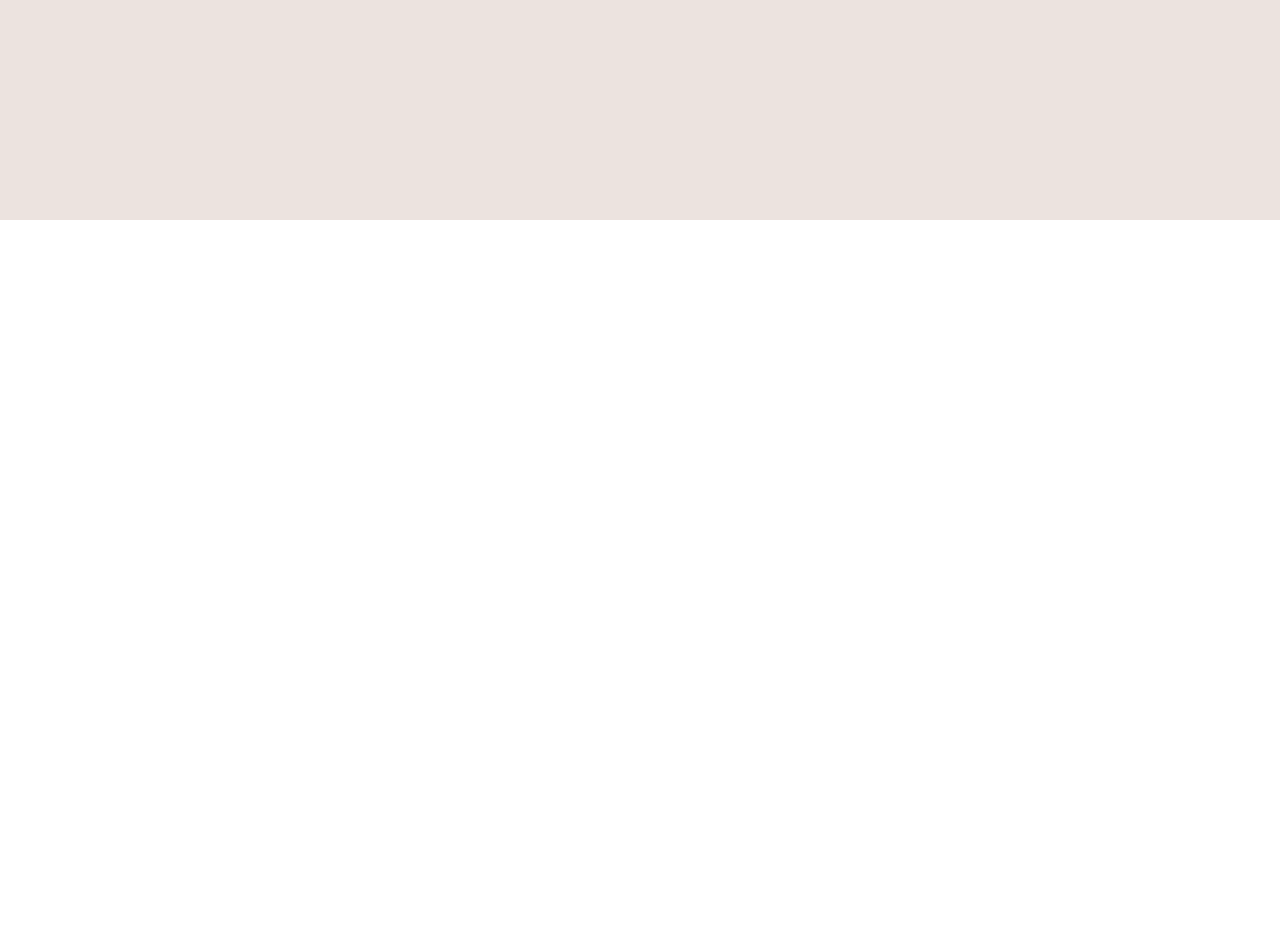
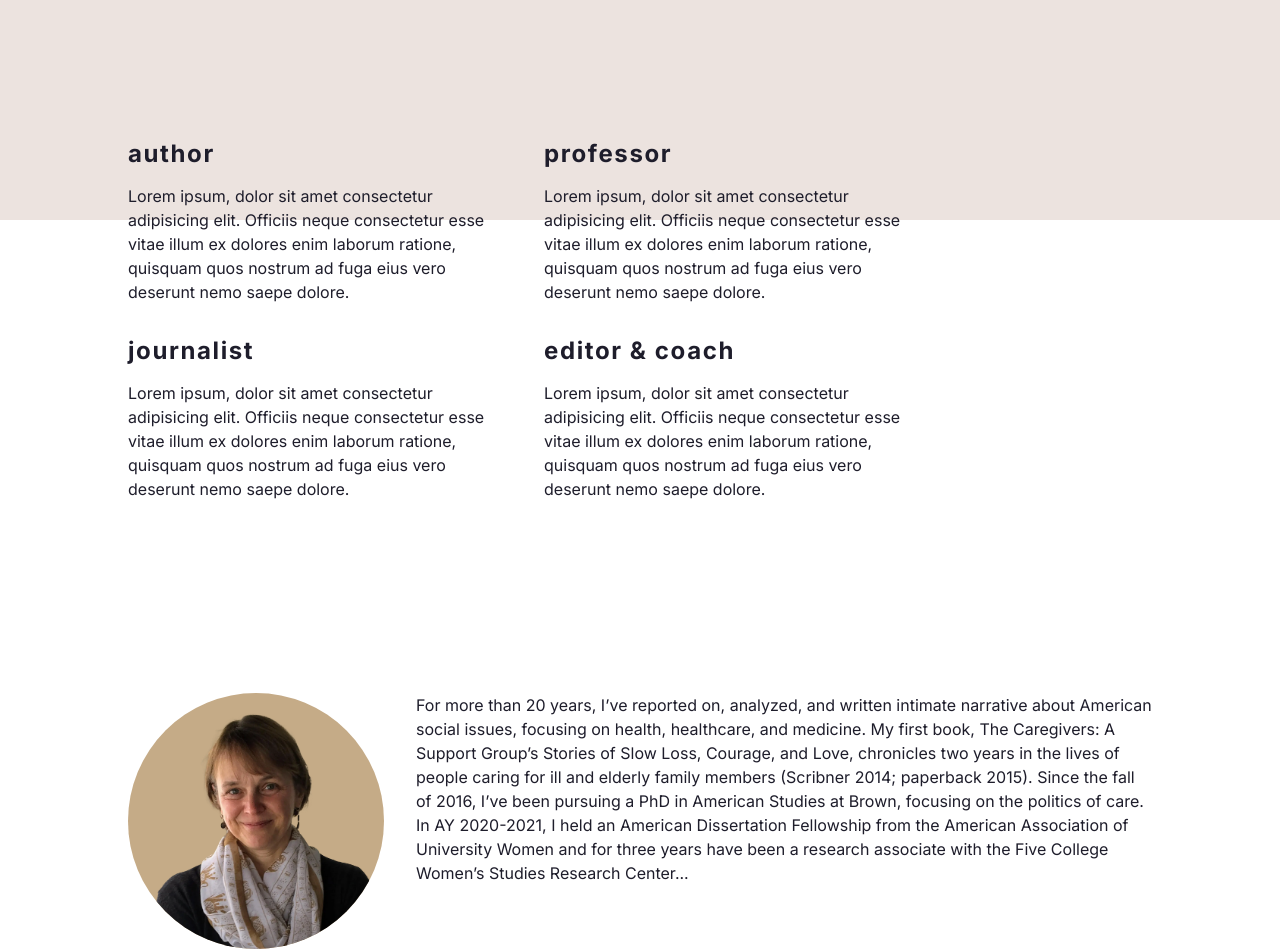
Before and after one commit to galenwinsor/nell-lake, a SvelteKit app: page / in a window 1280 px wide. Shown: the part 580-1529 px from the top of the page. Before the commit the page ends 800 px from the top, so only its background shows below. Built offline with nearby package versions, Linux system fonts and the light colour scheme.

Commit message:
feat: bio and highlights

```diff
--- a/src/global.css
+++ b/src/global.css
@@ -29,7 +29,11 @@
     --red-3: hsla(4, 30%, 60%, 1);
     --red-4: hsla(355, 24%, 30%, 1);
 
+    --flex-gap: 2rem;
+    --section-gap: 12rem;
+
     font-family: "Inter", sans-serif;
+    font-size: 1rem;
     color: var(--blue-6);
 }
 
@@ -43,3 +47,7 @@ a {
 
     text-decoration: none;
 }
+
+p {
+    line-height: 1.5rem;
+}
--- a/src/routes/+layout.svelte
+++ b/src/routes/+layout.svelte
@@ -19,7 +19,7 @@
 
 <style>
 	.background {
-		position: absolute;
+		position: fixed;
 		top: 0;
 		left: 0;
 		width: 100vw;
@@ -31,7 +31,7 @@
 
 	nav {
 		display: flex;
-		gap: 2rem;
+		gap: var(--flex-gap);
 		align-items: center;
 
 		padding: 4rem 0;
--- a/src/routes/+page.svelte
+++ b/src/routes/+page.svelte
@@ -1,7 +1,37 @@
-<h1 class="title">Nell Lake</h1>
-<div class="stripe one" />
-<div class="stripe two" />
-<div class="stripe three" />
+<script lang="script">
+	import Bio from "./components/Bio.svelte";
+	import Highlight from "./components/Highlight.svelte";
+</script>
+
+<header>
+	<h1 class="title">Nell Lake</h1>
+	<div class="stripe one" />
+	<div class="stripe two" />
+	<div class="stripe three" />
+</header>
+<section class="highlights">
+	<Highlight title="author">
+		Lorem ipsum, dolor sit amet consectetur adipisicing elit. Officiis neque consectetur esse vitae
+		illum ex dolores enim laborum ratione, quisquam quos nostrum ad fuga eius vero deserunt nemo
+		saepe dolore.
+	</Highlight>
+	<Highlight title="professor">
+		Lorem ipsum, dolor sit amet consectetur adipisicing elit. Officiis neque consectetur esse vitae
+		illum ex dolores enim laborum ratione, quisquam quos nostrum ad fuga eius vero deserunt nemo
+		saepe dolore.
+	</Highlight>
+	<Highlight title="journalist">
+		Lorem ipsum, dolor sit amet consectetur adipisicing elit. Officiis neque consectetur esse vitae
+		illum ex dolores enim laborum ratione, quisquam quos nostrum ad fuga eius vero deserunt nemo
+		saepe dolore.
+	</Highlight>
+	<Highlight title="editor & coach">
+		Lorem ipsum, dolor sit amet consectetur adipisicing elit. Officiis neque consectetur esse vitae
+		illum ex dolores enim laborum ratione, quisquam quos nostrum ad fuga eius vero deserunt nemo
+		saepe dolore.
+	</Highlight>
+</section>
+<Bio />
 
 <style>
 	.title {
@@ -45,4 +75,16 @@
 
 		background: var(--brown-2);
 	}
+
+	header {
+		margin-bottom: var(--section-gap);
+	}
+
+	.highlights {
+		display: flex;
+		flex-wrap: wrap;
+		gap: var(--flex-gap);
+
+		margin-bottom: var(--section-gap);
+	}
 </style>
--- /dev/null
+++ b/src/routes/components/Bio.svelte
@@ -0,0 +1,46 @@
+<script lang="ts">
+	import headshot from "$lib/assets/headshot.png";
+</script>
+
+<section>
+	<div class="headshot">
+		<img src={headshot} alt="Headshot of Nell Lake" />
+	</div>
+	<p>
+		For more than 20 years, I’ve reported on, analyzed, and written intimate narrative about
+		American social issues, focusing on health, healthcare, and medicine. My first book, The
+		Caregivers: A Support Group’s Stories of Slow Loss, Courage, and Love, chronicles two years in
+		the lives of people caring for ill and elderly family members (Scribner 2014; paperback 2015).
+		Since the fall of 2016, I’ve been pursuing a PhD in American Studies at Brown, focusing on the
+		politics of care. In AY 2020-2021, I held an American Dissertation Fellowship from the American
+		Association of University Women and for three years have been a research associate with the Five
+		College Women’s Studies Research Center...
+	</p>
+</section>
+
+<style>
+	.headshot {
+		flex-shrink: 0;
+		height: 16rem;
+		width: 16rem;
+
+		border-radius: 100%;
+
+		overflow: hidden;
+
+		background: var(--brown-1);
+	}
+
+	.headshot img {
+		width: 88%;
+
+		display: block;
+
+		margin: 0 auto;
+	}
+
+	section {
+		display: flex;
+		gap: var(--flex-gap);
+	}
+</style>
--- /dev/null
+++ b/src/routes/components/Highlight.svelte
@@ -0,0 +1,23 @@
+<script lang="ts">
+	export let title: string;
+</script>
+
+<div>
+	<h3>{title}</h3>
+	<p>
+		<slot />
+	</p>
+</div>
+
+<style>
+	div {
+		width: 24rem;
+	}
+
+	h3 {
+		font-size: 1.5rem;
+		letter-spacing: 0.1rem;
+
+		margin-bottom: 1rem;
+	}
+</style>
```
Also changed, not shown: headshot.png (deleted).
